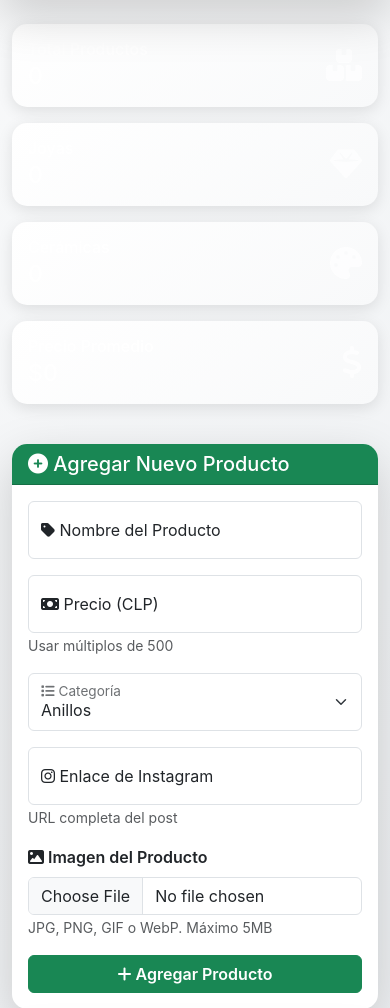
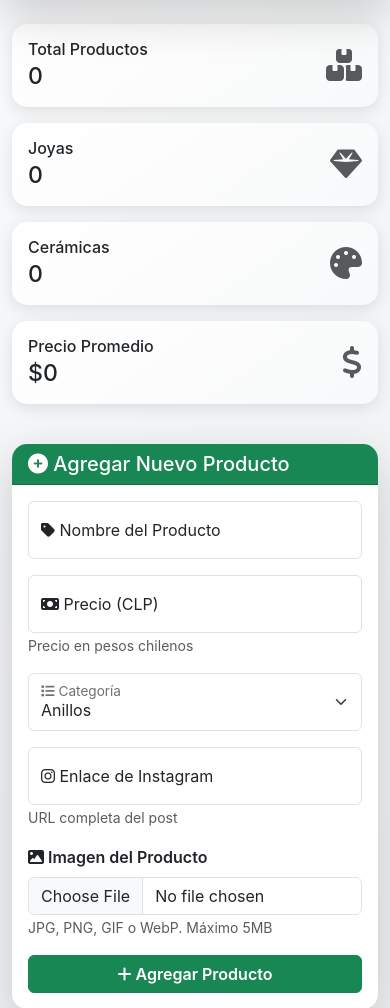
Before and after one commit to sergi199904/Cfm-Host, a PHP site: page /admin/dashboard.php in a window 390 px wide. Shown: the part 56-1064 px from the top of the page. Run offline with PHP 8.4, Linux system fonts and the light colour scheme; the visitor is signed in with stand-in values (Sample User, id 1); data comes from the database, SQL or seed files in the repository; data that the repository does not hold is empty.

Commit message:
Fix dashboard info boxes, price restrictions, mobile layout, and carousel
Co-authored-by: sergi199904 <98750747+sergi199904@users.noreply.github.com>

```diff
--- a/admin/dashboard.php
+++ b/admin/dashboard.php
@@ -422,15 +422,8 @@ try {
             </ul>
 
             <div class="d-flex align-items-center gap-3">
-                <!-- Admin info - visible on mobile in collapsed menu -->
+                <!-- Admin info - visible on desktop only -->
                 <div class="admin-info text-white d-none d-md-block">
-                    <i class="fas fa-user-shield"></i>
-                    <span class="fw-bold"><?= htmlspecialchars($user_name) ?></span>
-                    <small class="d-block opacity-75"><?= htmlspecialchars($user_email) ?></small>
-                </div>
-
-                <!-- Mobile admin info - shown in collapsed navbar -->
-                <div class="admin-info text-white d-md-none w-100 text-center mb-3" style="display: none;">
                     <i class="fas fa-user-shield"></i>
                     <span class="fw-bold"><?= htmlspecialchars($user_name) ?></span>
                     <small class="d-block opacity-75"><?= htmlspecialchars($user_email) ?></small>
@@ -485,7 +478,7 @@ try {
     <!-- ESTADÍSTICAS -->
     <div class="row mb-4">
         <div class="col-md-3 mb-3">
-            <div class="card stats-card bg-primary text-white">
+            <div class="card stats-card bg-primary text-dark">
                 <div class="card-body">
                     <div class="d-flex justify-content-between align-items-center">
                         <div>
@@ -499,7 +492,7 @@ try {
         </div>
 
         <div class="col-md-3 mb-3">
-            <div class="card stats-card bg-success text-white">
+            <div class="card stats-card bg-success text-dark">
                 <div class="card-body">
                     <div class="d-flex justify-content-between align-items-center">
                         <div>
@@ -513,7 +506,7 @@ try {
         </div>
 
         <div class="col-md-3 mb-3">
-            <div class="card stats-card bg-warning text-white">
+            <div class="card stats-card bg-warning text-dark">
                 <div class="card-body">
                     <div class="d-flex justify-content-between align-items-center">
                         <div>
@@ -527,7 +520,7 @@ try {
         </div>
 
         <div class="col-md-3 mb-3">
-            <div class="card stats-card bg-info text-white">
+            <div class="card stats-card bg-info text-dark">
                 <div class="card-body">
                     <div class="d-flex justify-content-between align-items-center">
                         <div>
@@ -563,11 +556,11 @@ try {
 
                         <div class="form-floating mb-3">
                             <input name="precio" id="precio" type="number" class="form-control"
-                                   min="0" step="500" placeholder="15000" required>
+                                   min="0" step="1" placeholder="15000" required>
                             <label for="precio">
                                 <i class="fas fa-money-bill"></i> Precio (CLP)
                             </label>
-                            <small class="text-muted">Usar múltiplos de 500</small>
+                            <small class="text-muted">Precio en pesos chilenos</small>
                         </div>
 
                         <div class="form-floating mb-3">
@@ -743,7 +736,7 @@ try {
                                                 </div>
 
                                                 <!-- Mobile view: dropdown menu -->
-                                                <div class="dropdown d-md-none">
+                                                <div class="dropdown d-md-none d-none">
                                                     <button class="btn btn-sm btn-outline-secondary dropdown-toggle"
                                                             type="button"
                                                             data-bs-toggle="dropdown"
@@ -872,15 +865,14 @@ document.addEventListener('DOMContentLoaded', function() {
         });
     }
 
-    // Auto-format price input
+    // Auto-format price input - Allow any value
     const priceInput = document.getElementById('precio');
     if (priceInput) {
         priceInput.addEventListener('input', function() {
+            // Allow any numeric value, no restriction to multiples of 500
             let value = parseInt(this.value);
-            if (value && value % 500 !== 0) {
-                // Round to nearest 500
-                value = Math.round(value / 500) * 500;
-                this.value = value;
+            if (value && value < 0) {
+                this.value = 0;
             }
         });
     }
```
Also changed, not shown: admin/edit_producto.php (+4 -5 lines), css/style.css (+25 -10 lines).
